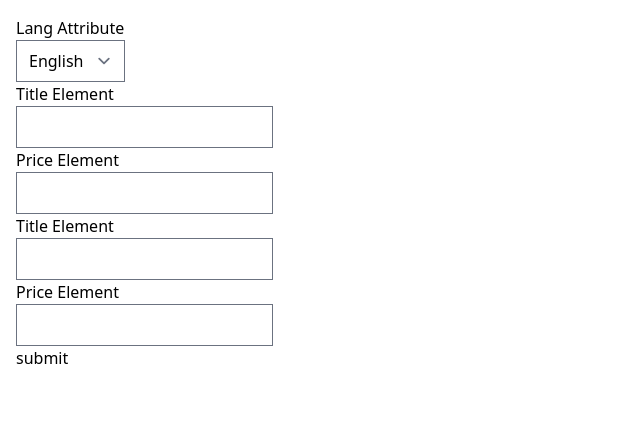
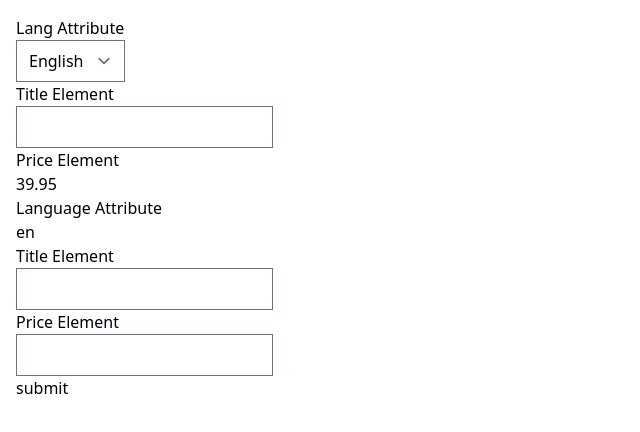
Before and after one commit to tuckerfritz/react-xml-components, a React (Vite) app: page / in a window 1280 px wide. Shown: the top 432 px of the page, without its empty margins (0-640 px from the left). Built offline with nearby package versions, Linux system fonts and the light colour scheme.

Commit message:
Allow render function as children for XmlElement and XmlAttribute.

```diff
--- a/src/App.tsx
+++ b/src/App.tsx
@@ -8,7 +8,7 @@ import XmlSelect from "./components/XmlSelect";
 const initialXml = `<?xml version="1.0" encoding="UTF-8"?>
 <bookstore>
   <book>
-    <title lang="en">Learning XML</title>
+    <title lang="fn">Learning XML</title>
     <price>39.95</price>
   </book>
   <book>
@@ -54,12 +54,24 @@ function App() {
                 <XmlInputField onChange={onChange} />
               </XmlElement>
               <XmlElement name="price">
-                <label>Price Element</label>
-                <XmlInputField />
+                {(context) => (
+                  <>
+                    <label>Price Element</label>
+                    <div>{context.node.textContent}</div>
+                  </>
+                )}
               </XmlElement>
             </XmlElement>
             <XmlElement name="book" index={1}>
               <XmlElement name="title">
+                <XmlAttribute name="lang">
+                  {(context) => (
+                    <>
+                      <label>Language Attribute</label>
+                      <div>{context.node.textContent}</div>
+                    </>
+                  )}
+                </XmlAttribute>
                 <label>Title Element</label>
                 <XmlInputField onChange={onChange} />
               </XmlElement>
--- a/src/components/XmlAttribute.tsx
+++ b/src/components/XmlAttribute.tsx
@@ -3,11 +3,18 @@ import XmlEditorContext from "../contexts/XmlEditor.context";
 import LevelContext from "../contexts/Level.context";
 import NodeContext from "../contexts/Node.context";
 
+type Context = {
+  xmlDoc: XMLDocument
+  node: Node
+  level: number,
+}
+
 type XmlAttributeProps = {
   name: string;
+  children?: ((context: Context) => React.ReactNode) | React.ReactNode;
 };
 
-const XmlAttribute = ({ name, children }: PropsWithChildren<XmlAttributeProps>) => {
+const XmlAttribute = ({ name, children }: XmlAttributeProps) => {
   const xmlDoc = useContext(XmlEditorContext);
   const level = useContext(LevelContext);
   const { ancestorNodePath } = useContext(NodeContext);
@@ -38,7 +45,11 @@ const XmlAttribute = ({ name, children }: PropsWithChildren<XmlAttributeProps>)
   return (
     <LevelContext.Provider value={level}>
       <NodeContext.Provider value={nodeContextValue}>
-        {children}
+      {
+          typeof children === "function"
+          ? children({ xmlDoc, node: attributeNode, level })
+          : children
+        }
       </NodeContext.Provider>
     </LevelContext.Provider>
   );
--- a/src/components/XmlElement.tsx
+++ b/src/components/XmlElement.tsx
@@ -1,14 +1,21 @@
-import { PropsWithChildren, useContext, useMemo } from "react";
+import { PropsWithChildren, useCallback, useContext, useMemo } from "react";
 import XmlEditorContext from "../contexts/XmlEditor.context";
 import LevelContext from "../contexts/Level.context";
 import NodeContext from "../contexts/Node.context";
 
+type Context = {
+  xmlDoc: XMLDocument
+  node: Node
+  level: number,
+}
+
 type XmlElementProps = {
   name: string;
   index?: number
+  children?: ((context: Context) => React.ReactNode) | React.ReactNode;
 };
 
-const XmlElement = ({ name, children, index = 0 }: PropsWithChildren<XmlElementProps>) => {
+const XmlElement = ({ name, children, index = 0 }: XmlElementProps) => {
   const xmlDoc = useContext(XmlEditorContext);
   const level = useContext(LevelContext);
   const { ancestorNodePath } = useContext(NodeContext);
@@ -22,7 +29,6 @@ const XmlElement = ({ name, children, index = 0 }: PropsWithChildren<XmlElementP
       null,
       XPathResult.FIRST_ORDERED_NODE_TYPE
     );
-    console.log(currentNodePath, element)
     if (element.singleNodeValue === null) {
       throw Error(`Element ${name} Not Found`);
     }
@@ -40,7 +46,11 @@ const XmlElement = ({ name, children, index = 0 }: PropsWithChildren<XmlElementP
   return (
     <LevelContext.Provider value={level + 1}>
       <NodeContext.Provider value={nodeContextValue}>
-        {children}
+        {
+          typeof children === "function"
+          ? children({ xmlDoc, node: elementNode, level })
+          : children
+        }
       </NodeContext.Provider>
     </LevelContext.Provider>
   );
```
